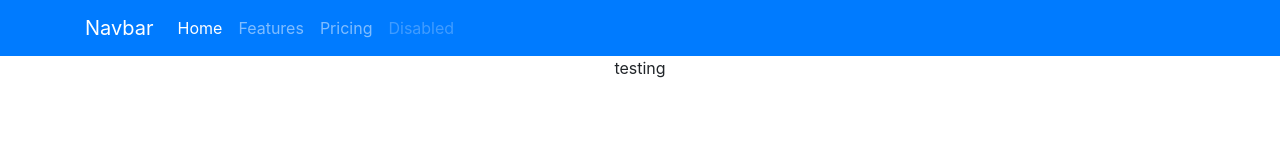
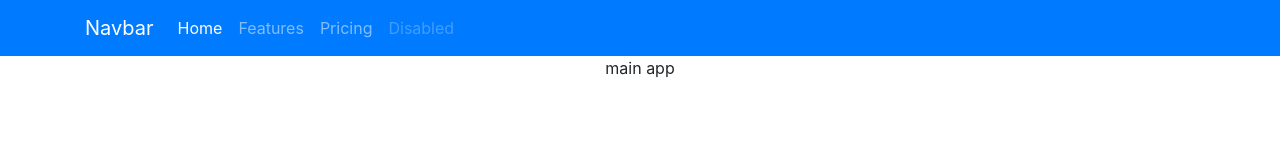
Before and after one commit to ashiz123/wisdomworld-react, a React (Create React App) app: page / in a window 1280 px wide. Shown: the top 160 px of the page. Built offline with nearby package versions, Linux system fonts and the light colour scheme.

Commit message:
Update App.js

```diff
--- a/src/App.js
+++ b/src/App.js
@@ -32,7 +32,7 @@ function App() {
   </div>
 </nav>
 
-        testing
+        main app
      </div>
 
   );
```
